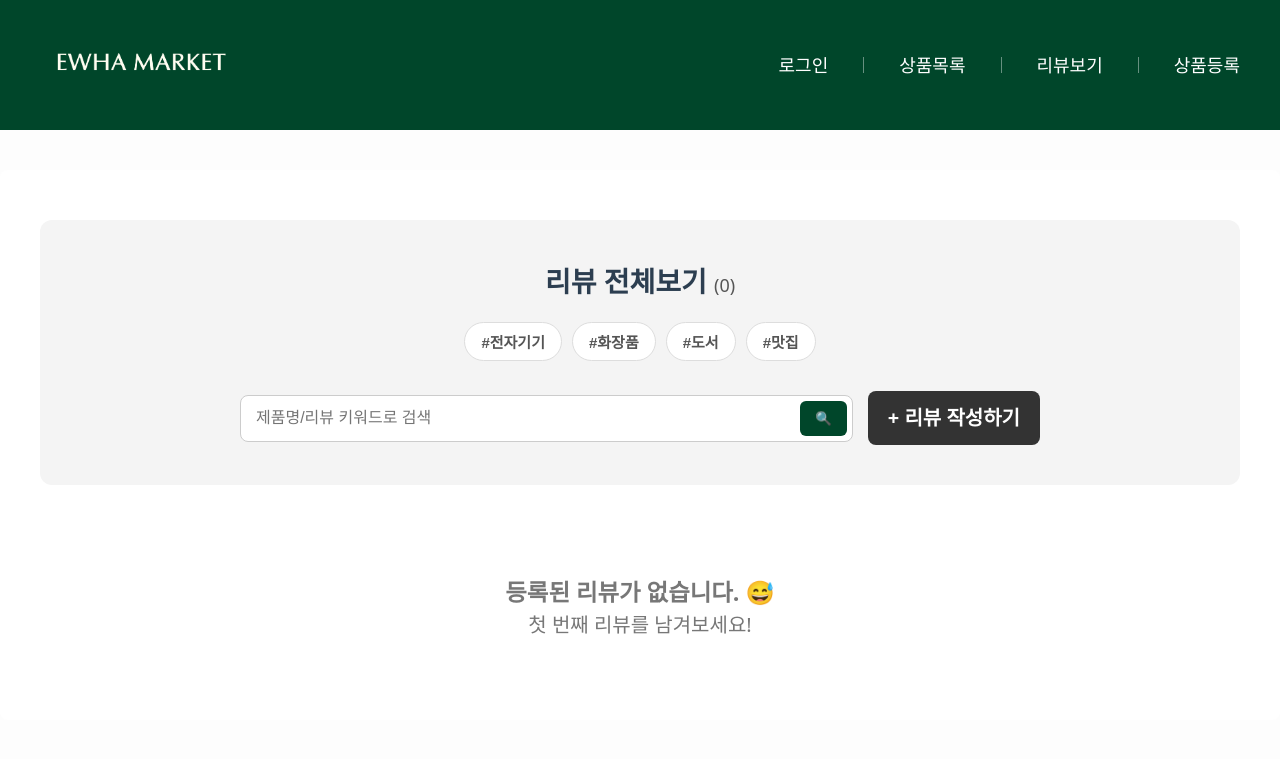
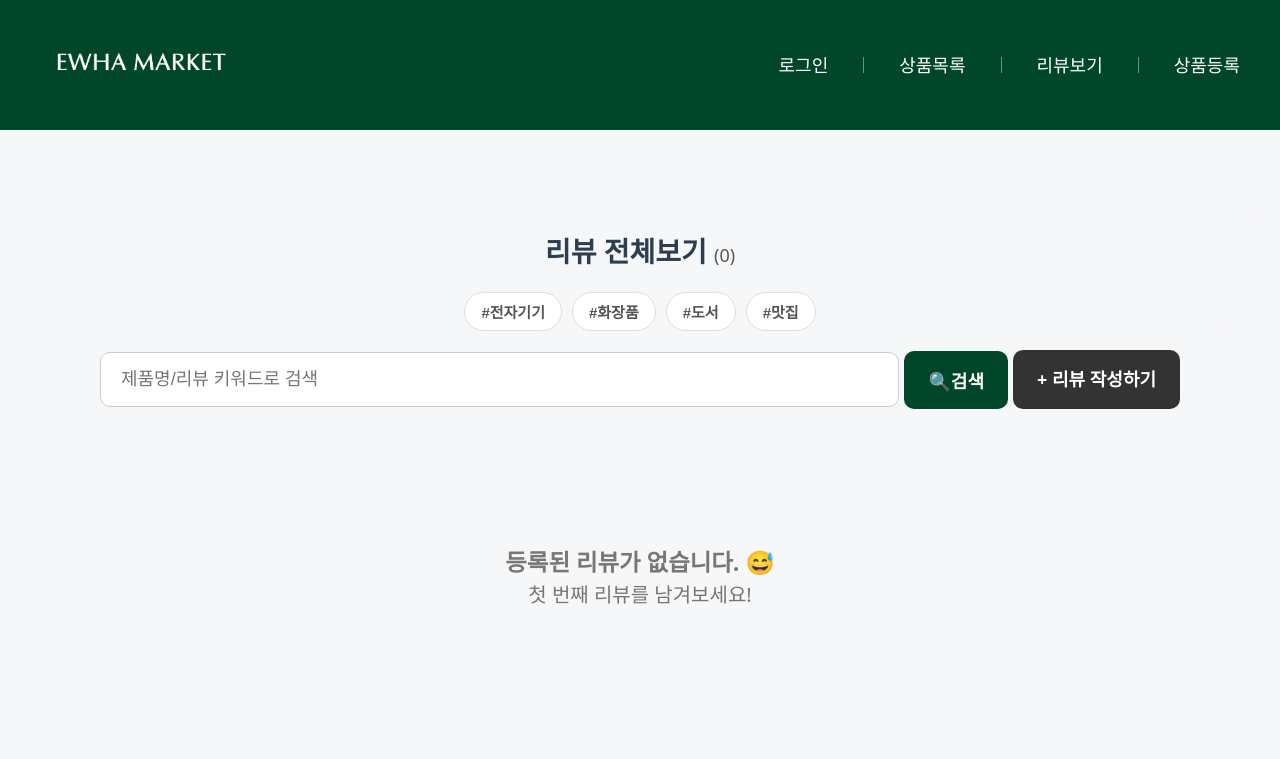
Before and after one commit to sirutio/Odiva_project, a Flask app: page /review in a window 1280 px wide. Shown: the top 759 px of the page. Run offline with Flask 3, Linux system fonts and the light colour scheme; data that the repository does not hold is empty.

Commit message:
메인페이지, 리스트 화면들 수정사항 반영

```diff
--- a/templates/1_reg_items.html
+++ b/templates/1_reg_items.html
@@ -2,7 +2,6 @@
 
 {% block style %}
 <style>
-    /* --- 변수 설정 --- */
     :root {
         --bg: #f6f7f9;
         --surface: #fff;
@@ -12,7 +11,7 @@
         --shadow: 0 8px 24px rgba(0, 0, 0, .06);
     }
 
-    /* --- 메인 레이아웃 (사이즈 UP) --- */
+
     .main-container {
         max-width: 1000px; /* 너비를 800px -> 1000px로 확대 */
         margin: 0 auto;
--- a/templates/5_review.html
+++ b/templates/5_review.html
@@ -5,18 +5,27 @@
     /* --- 변수 및 기본 설정 --- */
     :root {
         --ewha-green: rgb(0, 70, 42);
-        --bg-color: #f6f6f6;
+        --bg-color: #f6f7f9;
         --text-color: #333;
+    }
+
+    body {
+        background-color: var(--bg-color);
+    }
+
+    body > section {
+        background: transparent;
+        box-shadow: none;
     }
 
     /* --- 헤더 및 필터 섹션 --- */
     .review-header {
-        background-color: #f4f4f4;
-        padding: 40px 20px;
+        background-color: var(--bg-color);
+        padding: 10px 20px;
         text-align: center;
         border-radius: 12px;
         margin: 30px auto;
-        max-width: 1200px;
+        max-width: 1400px;
     }
 
     .review-header h1 {
@@ -36,7 +45,7 @@
         display: flex;
         justify-content: center;
         gap: 10px;
-        margin-bottom: 30px;
+        margin-bottom: 3px;
         flex-wrap: wrap;
     }
 
@@ -59,30 +68,28 @@
     }
 
     /* --- 검색창 및 정렬 --- */
-    .search-sort {
-        display: flex;
-        justify-content: center;
-        align-items: center;
-        gap: 15px;
-        max-width: 800px;
-        margin: 0 auto;
-    }
 
     .search-box {
         display: flex;
         align-items: center;
+        justify-content: center;
         gap: 5px;
         flex: 1;
-        background: white;
-        border-radius: 8px;
-        border: 1px solid #ccc;
-        padding: 5px 5px 5px 15px;
+        background-color: var(--bg-color);
+        padding: 16px 60px;
+        border-radius: 12px;
+        margin: 3px auto 20px;
+        max-width: 1400px;
+
     }
 
     .search-box input {
         flex: 1;
-        border: none;
-        font-size: 16px;
+        max-width: 900px;
+        padding: 16px 20px;
+        border-radius: 10px;
+        border: 1px solid #ccc;
+        font-size: 18px;
         outline: none;
     }
 
@@ -90,18 +97,21 @@
         background-color: var(--ewha-green);
         color: white;
         border: none;
-        padding: 10px 15px;
-        border-radius: 6px;
+        padding: 16px 24px;
+        border-radius: 10px;
         cursor: pointer;
+        font-size: 18px;
+        font-weight: bold;
     }
 
     .add-review-btn {
         background-color: #333;
         color: white;
         text-decoration: none;
-        padding: 12px 20px;
-        border-radius: 8px;
-        font-weight: bold;
+        padding: 16px 24px;
+        border-radius: 10px;
+        font-weight: 600;
+        font-size: 18px;
         display: inline-block;
     }
     .add-review-btn:hover { background-color: #555; }
@@ -240,13 +250,10 @@
         <button onclick="alert('준비중입니다.')">#맛집</button>
     </div>
 
-    <div class="search-sort">
-        <div class="search-box">
+    <div class="search-box">
             <input type="text" placeholder="제품명/리뷰 키워드로 검색">
-            <button class="search-btn" onclick="alert('검색 기능은 준비중입니다!')">🔍</button>
-        </div>
-
-        <a href="#" class="add-review-btn" onclick="alert('리뷰 등록은 상품 상세 페이지에서 진행해 주세요!'); return false;">+ 리뷰 작성하기</a>
+            <button class="search-btn" onclick="alert('검색 기능은 준비중입니다!')">🔍검색</button>
+            <a href="#" class="add-review-btn" onclick="alert('리뷰 등록은 상품 상세 페이지에서 진행해 주세요!'); return false;">+ 리뷰 작성하기</a>
     </div>
 </section>
 
--- a/templates/6_review_detail.html
+++ b/templates/6_review_detail.html
@@ -4,10 +4,11 @@
 <style>
     /* --- 변수 및 기본 설정 --- */
     :root {
-        --bg-color: #fdfdfd;
+        --bg-color: #f6f7f9;
         --box-bg: #f8f9fa;
         --star-color: #fdd835; /* 별 색상 (노란색) */
     }
+
 
     /* --- 레이아웃 --- */
     .detail-container {
```
Also changed, not shown: templates/0_main.html (+89 -1 lines), templates/2_list.html (+46 -9 lines).
